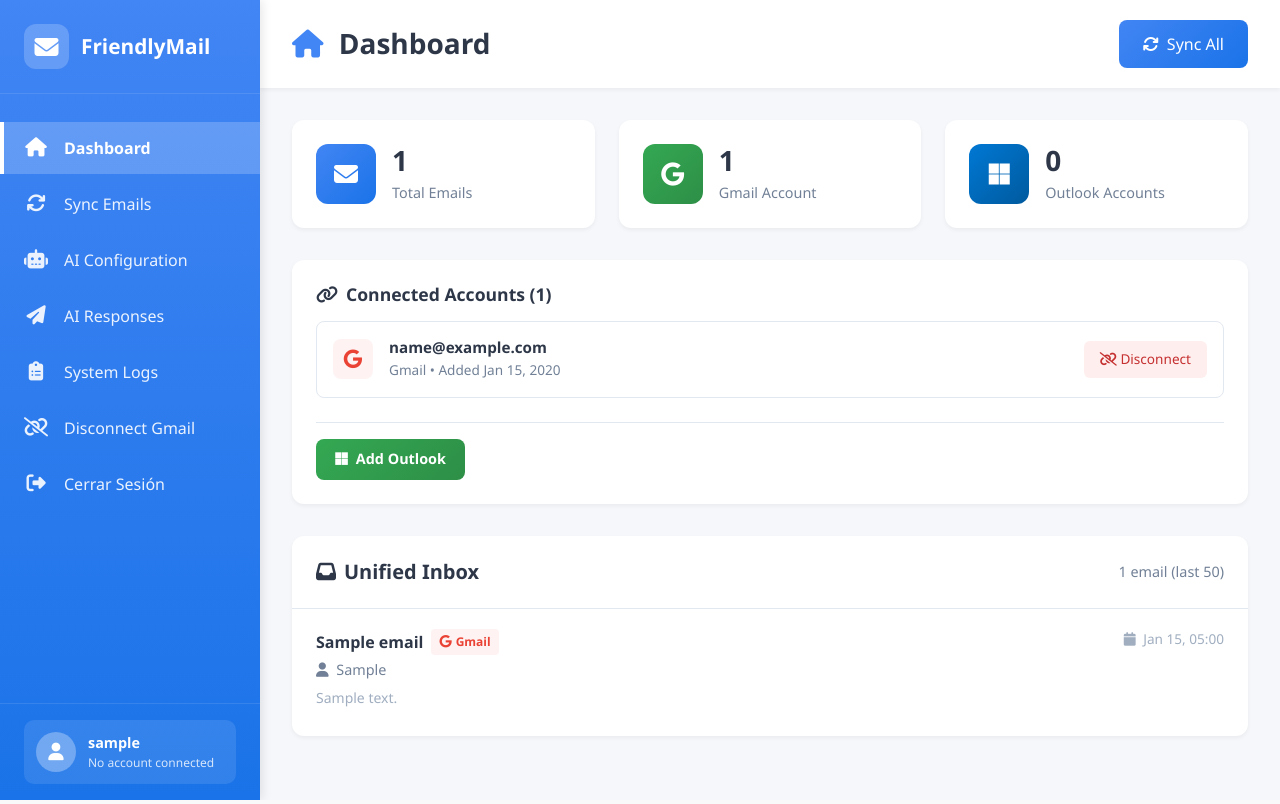
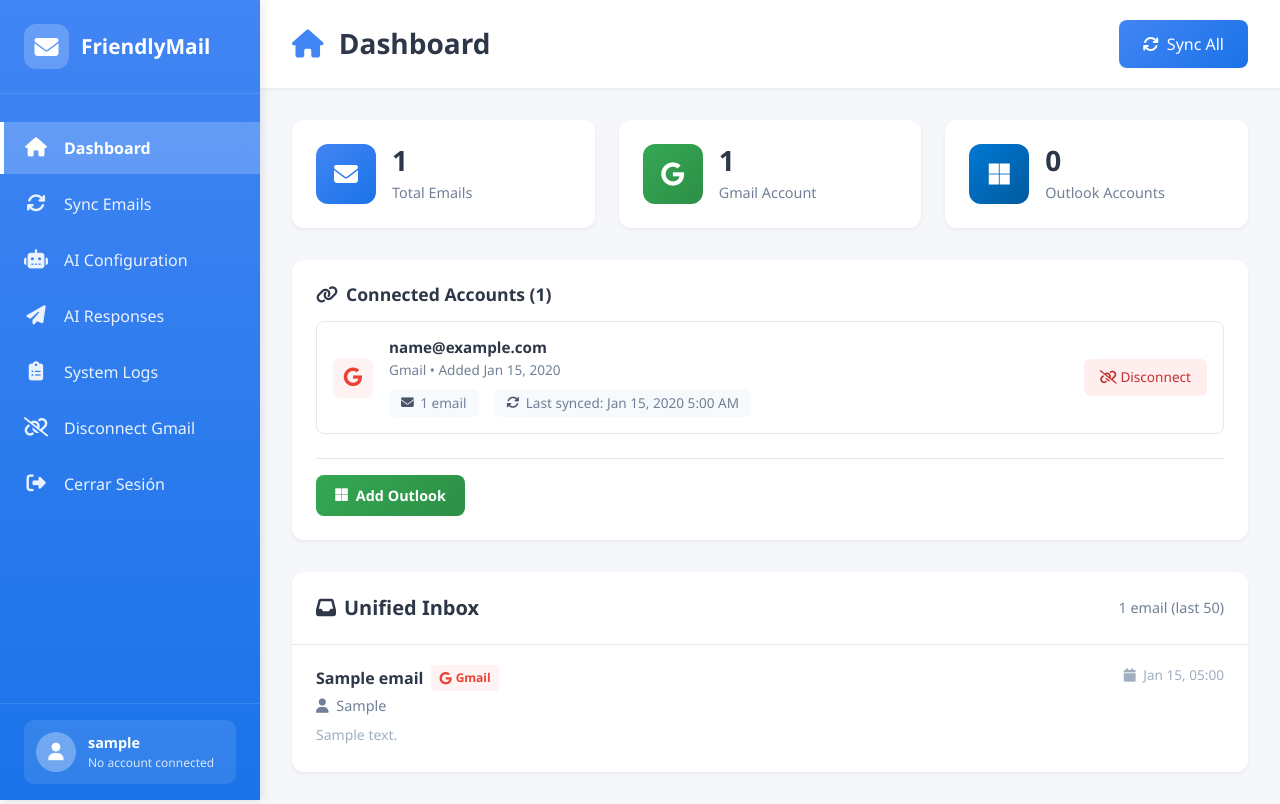
Before and after one commit to nicolas61v/friendlymail, a Django app: page /dashboard/ in a window 1280 px wide. Run offline with Django 4.2, Linux system fonts and the light colour scheme; a user stored in the database is signed in; tables that the repository leaves empty hold one stand-in row (values such as "Sample post").

Commit message:
Corregir autenticación OAuth y agregar feedback visual persistente
PROBLEMA 1: Error de sincronización después de conectar Gmail
- Causa: handle_oauth_callback() solo creaba GmailAccount (legacy), pero
  sync_emails() busca EmailAccount (nuevo modelo unificado)
- Solución: handle_oauth_callback() ahora crea AMBOS modelos:
  * GmailAccount (compatibilidad con código legacy)
  * EmailAccount (sistema multi-cuenta unificado)
- Resultado: La sincronización funciona inmediatamente después de conectar

PROBLEMA 2: Falta de feedback visual persistente
- Causa: Solo había mensajes popup temporales, sin indicación permanente
  del estado de sincronización
- Solución: Agregada info detallada en cada cuenta conectada:
  * Cantidad de emails sincronizados (ej: "15 emails")
  * Fecha de última sincronización (último email recibido)
  * Badge amarillo "Not synced yet" si la cuenta no tiene emails
- Resultado: El usuario ve en todo momento el estado de sus cuentas

Cambios técnicos:
- gmail_service.py:95-122: handle_oauth_callback crea EmailAccount
- views.py:138-152: dashboard calcula stats por cuenta (email_count, last_sync_date)
- dashboard.html:500-535: Mostrar stats de sincronización por cuenta
- dashboard.html:199-229: Estilos CSS para sync-stat badges

El feedback es persistente (no desaparece) y se actualiza con cada sync.

```diff
--- a/gmail_app/views.py
+++ b/gmail_app/views.py
@@ -135,9 +135,26 @@ def dashboard(request):
         }
         return render(request, 'gmail_app/dashboard.html', context)
 
+    # Add sync statistics for each account
+    accounts_with_stats = []
+    for account in email_accounts:
+        # Get email count for this account
+        email_count = Email.objects.filter(email_account=account).count()
+
+        # Get last synced email (most recent email from this account)
+        last_email = Email.objects.filter(email_account=account).order_by('-received_date').first()
+        last_sync_date = last_email.received_date if last_email else None
+
+        accounts_with_stats.append({
+            'account': account,
+            'email_count': email_count,
+            'last_sync_date': last_sync_date
+        })
+
     context = {
         'emails': emails,
         'email_accounts': email_accounts,
+        'accounts_with_stats': accounts_with_stats,
         'gmail_accounts': gmail_accounts,
         'outlook_accounts': outlook_accounts,
         'has_accounts': True,
--- a/templates/gmail_app/dashboard.html
+++ b/templates/gmail_app/dashboard.html
@@ -194,6 +194,38 @@
     border-radius: 8px;
     margin-bottom: 0.75rem;
     transition: all 0.2s ease;
+}
+
+.account-sync-info {
+    display: flex;
+    flex-wrap: wrap;
+    gap: 1rem;
+    margin-top: 0.5rem;
+}
+
+.sync-stat {
+    display: inline-flex;
+    align-items: center;
+    gap: 0.4rem;
+    font-size: 0.85rem;
+    color: #718096;
+    padding: 0.25rem 0.75rem;
+    background: #f7fafc;
+    border-radius: 6px;
+}
+
+.sync-stat i {
+    font-size: 0.8rem;
+    color: #4a5568;
+}
+
+.sync-stat.warning {
+    background: #fef3c7;
+    color: #92400e;
+}
+
+.sync-stat.warning i {
+    color: #f59e0b;
 }
 
 .account-item:hover {
@@ -497,23 +529,37 @@
         Connected Accounts ({{ total_accounts }})
     </h3>
 
-    {% for account in email_accounts %}
+    {% for item in accounts_with_stats %}
     <div class="account-item">
         <div class="account-info">
-            <div class="account-provider-badge {{ account.provider }}">
-                {% if account.provider == 'gmail' %}
+            <div class="account-provider-badge {{ item.account.provider }}">
+                {% if item.account.provider == 'gmail' %}
                     <i class="fab fa-google"></i>
-                {% elif account.provider == 'outlook' %}
+                {% elif item.account.provider == 'outlook' %}
                     <i class="fab fa-microsoft"></i>
                 {% endif %}
             </div>
             <div class="account-details">
-                <h4>{{ account.email }}</h4>
-                <p>{{ account.get_provider_display }} • Added {{ account.created_at|date:"M d, Y" }}</p>
+                <h4>{{ item.account.email }}</h4>
+                <p style="margin-bottom: 0.5rem;">{{ item.account.get_provider_display }} • Added {{ item.account.created_at|date:"M d, Y" }}</p>
+                <div class="account-sync-info">
+                    <span class="sync-stat">
+                        <i class="fas fa-envelope"></i> {{ item.email_count }} email{{ item.email_count|pluralize }}
+                    </span>
+                    {% if item.last_sync_date %}
+                    <span class="sync-stat">
+                        <i class="fas fa-sync"></i> Last synced: {{ item.last_sync_date|date:"M d, Y g:i A" }}
+                    </span>
+                    {% else %}
+                    <span class="sync-stat warning">
+                        <i class="fas fa-exclamation-circle"></i> Not synced yet - Click "Sync All" above
+                    </span>
+                    {% endif %}
+                </div>
             </div>
         </div>
         <div class="account-actions">
-            <button class="btn-disconnect" onclick="disconnectAccount({{ account.id }}, '{{ account.email }}', '{{ account.get_provider_display }}')">
+            <button class="btn-disconnect" onclick="disconnectAccount({{ item.account.id }}, '{{ item.account.email }}', '{{ item.account.get_provider_display }}')">
                 <i class="fas fa-unlink"></i> Disconnect
             </button>
         </div>
```
Also changed, not shown: gmail_app/gmail_service.py (+17 -1 lines).
